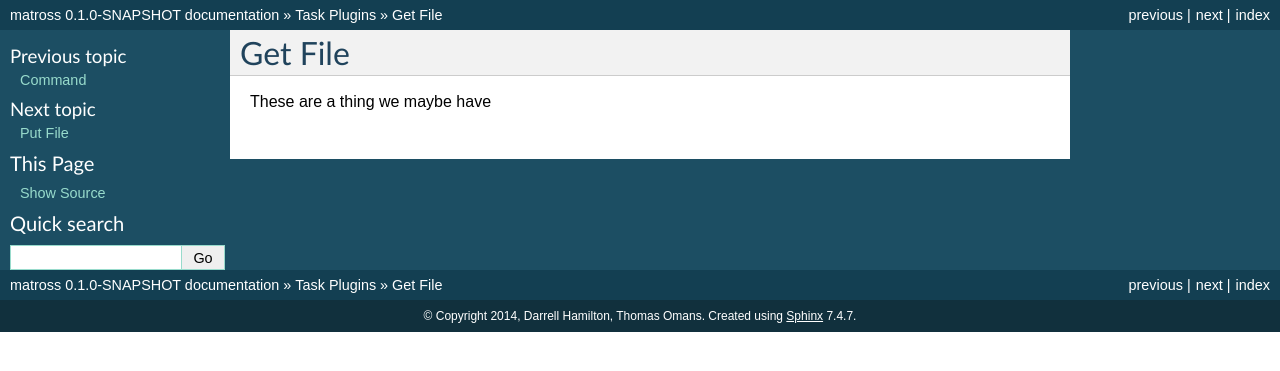
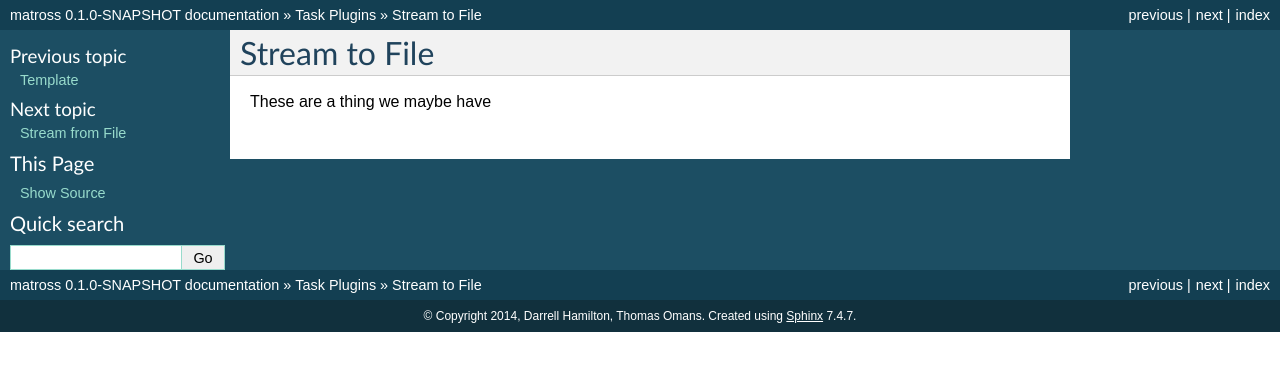
Before and after one commit to matross/matross, a Sphinx documentation site: the page built from docs/task_plugins/stream_to_file.rst, in a window 1280 px wide. Shown: the top 371 px of the page. Built offline with Sphinx 7.4.7, drawn with Linux system fonts in a browser that asks for light colours.

Commit message:
a little bit of docs :pencil2:

```diff
--- a/docs/connection_plugins.rst
+++ b/docs/connection_plugins.rst
@@ -13,3 +13,4 @@ The core set of connection plugins include:
 
    connection_plugins/local
    connection_plugins/ssh
+   connection_plugins/vagrant
--- /dev/null
+++ b/docs/connection_plugins/vagrant.rst
@@ -0,0 +1,28 @@
+Vagrant
+============
+
+The vagrant connection allows you to run tasks against a vagrant box
+over SSH. Uses ``vagrant ssh-config <box-name>`` to query information about the
+vagrant box.
+
+Example
+~~~~~~~
+
+.. code-block:: clojure
+
+   {:type :vagrant
+    :name "ubuntu-14.04"}
+
+Configuration
+~~~~~~~~~~~~~
+
+ ``:name``
+
+   Name of the vagrant box. Defaults to ``default`` (same as vagrant).
+
+Resources
+~~~~~~~~~
+
+- `Connection Source`_
+
+.. _Connection Source: https://github.com/matross/matross/blob/master/plugins/matross/connections/vagrant.clj
--- a/docs/task_plugins.rst
+++ b/docs/task_plugins.rst
@@ -12,5 +12,6 @@ The core set of task plugins include:
    :maxdepth: 1
 
    task_plugins/command
-   task_plugins/get_file
-   task_plugins/put_file
+   task_plugins/template
+   task_plugins/stream_to_file
+   task_plugins/stream_from_file
--- /dev/null
+++ b/docs/task_plugins/stream_from_file.rst
@@ -0,0 +1,4 @@
+Stream from File
+================
+
+These are a thing we maybe have
--- a/docs/task_plugins/get_file.rst
+++ b/docs/task_plugins/stream_to_file.rst
@@ -1,4 +1,4 @@
-Get File
-============
+Stream to File
+==============
 
 These are a thing we maybe have
--- a/docs/task_plugins/put_file.rst
+++ b/docs/task_plugins/template.rst
@@ -1,4 +1,4 @@
-Put File
+Template
 ============
 
 These are a thing we maybe have
```
